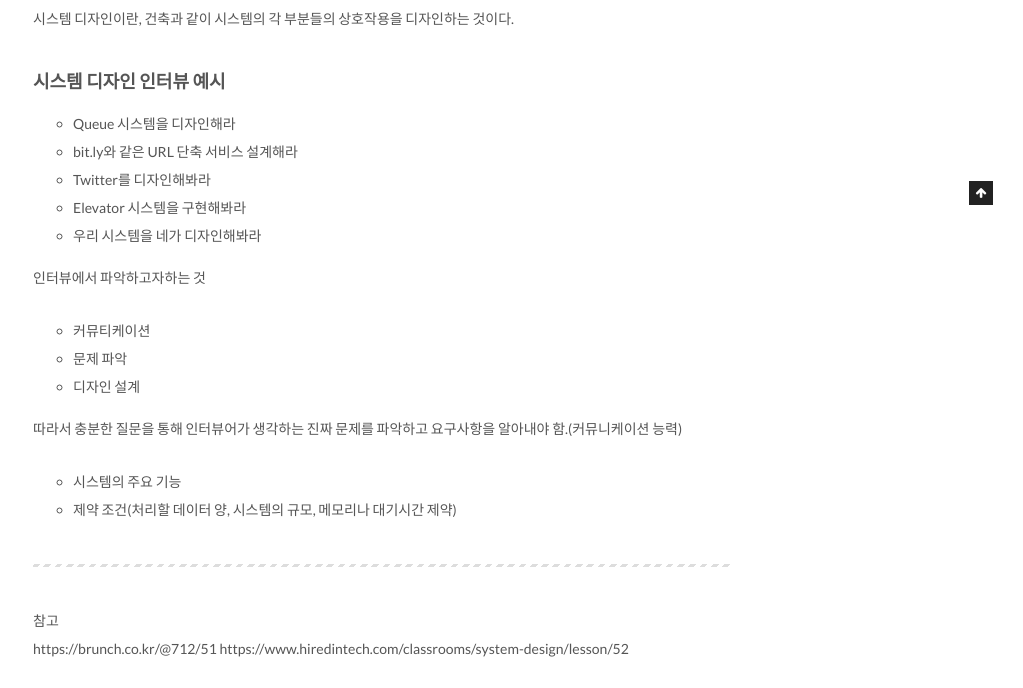
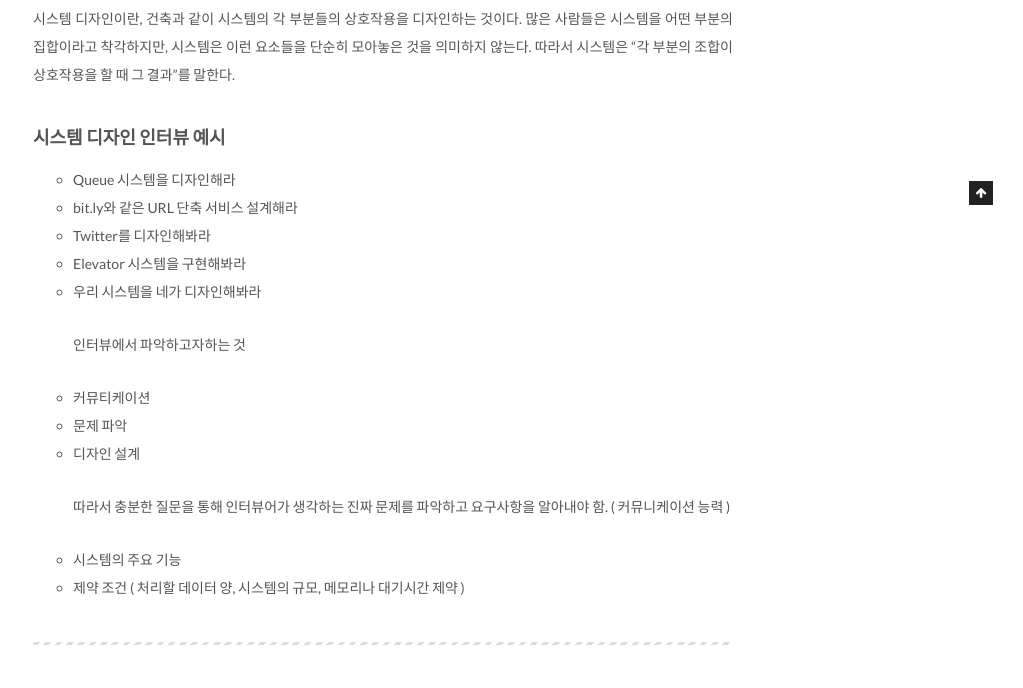
Before and after one commit to groovypark/groovypark.github.io, a Jekyll site: the page built from _posts/2020-12-10-System-Design.md, in a window 1280 px wide. Shown: the part 795-1483 px from the top of the page, without its empty margins (257-1280 px from the left). Built offline with Jekyll 4.4.1, drawn with Linux system fonts in a browser that asks for light colours; some of the changed lines change nothing that is shown; some of the changed text lies outside the part shown; grey boxes are pictures that could not be loaded.

Commit message:
Fix link

```diff
--- a/_posts/2020-12-10-System-Design.md
+++ b/_posts/2020-12-10-System-Design.md
@@ -7,7 +7,7 @@ tags: CS
 
 ![System Design](https://www.cronj.com/blog/wp-content/uploads/Artboard-10.png)
 
-시스템 디자인이란, 건축과 같이 시스템의 각 부분들의 상호작용을 디자인하는 것이다.
+시스템 디자인이란, 건축과 같이 시스템의 각 부분들의 상호작용을 디자인하는 것이다. 많은 사람들은 시스템을 어떤 부분의 집합이라고 착각하지만, 시스템은 이런 요소들을 단순히 모아놓은 것을 의미하지 않는다. 따라서 시스템은 "각 부분의 조합이 상호작용을 할 때 그 결과"를 말한다.
 
 ### 시스템 디자인 인터뷰 예시
 
@@ -17,18 +17,23 @@ tags: CS
 - Elevator 시스템을 구현해봐라
 - 우리 시스템을 네가 디자인해봐라
 
-인터뷰에서 파악하고자하는 것
+
+  인터뷰에서 파악하고자하는 것
+
 - 커뮤티케이션
 - 문제 파악
 - 디자인 설계
 
-따라서 충분한 질문을 통해 인터뷰어가 생각하는 진짜 문제를 파악하고 요구사항을 알아내야 함.(커뮤니케이션 능력)
+
+  따라서 충분한 질문을 통해 인터뷰어가 생각하는 진짜 문제를 파악하고 요구사항을 알아내야 함. ( 커뮤니케이션 능력 )
+
 - 시스템의 주요 기능
-- 제약 조건(처리할 데이터 양, 시스템의 규모, 메모리나 대기시간 제약)
+- 제약 조건 ( 처리할 데이터 양, 시스템의 규모, 메모리나 대기시간 제약 )
 
 
 ---
 
 참고
-https://brunch.co.kr/@712/51
-https://www.hiredintech.com/classrooms/system-design/lesson/52
+[https://modus.medium.com/what-the-is-systems-design-e005c1e9fef8](https://modus.medium.com/what-the-is-systems-design-e005c1e9fef8)
+[https://www.hiredintech.com/classrooms/system-design/lesson/52](https://www.hiredintech.com/classrooms/system-design/lesson/52
+)
```
